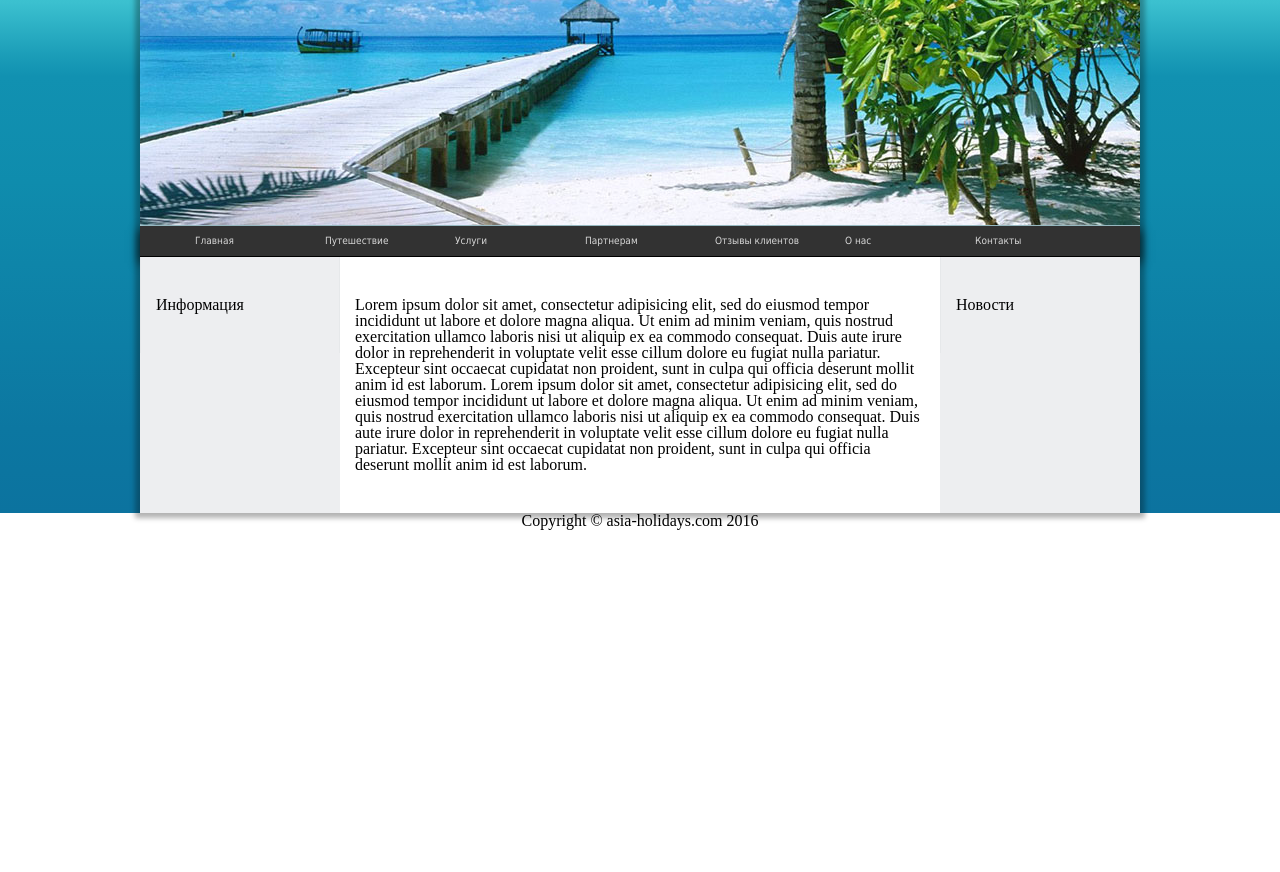
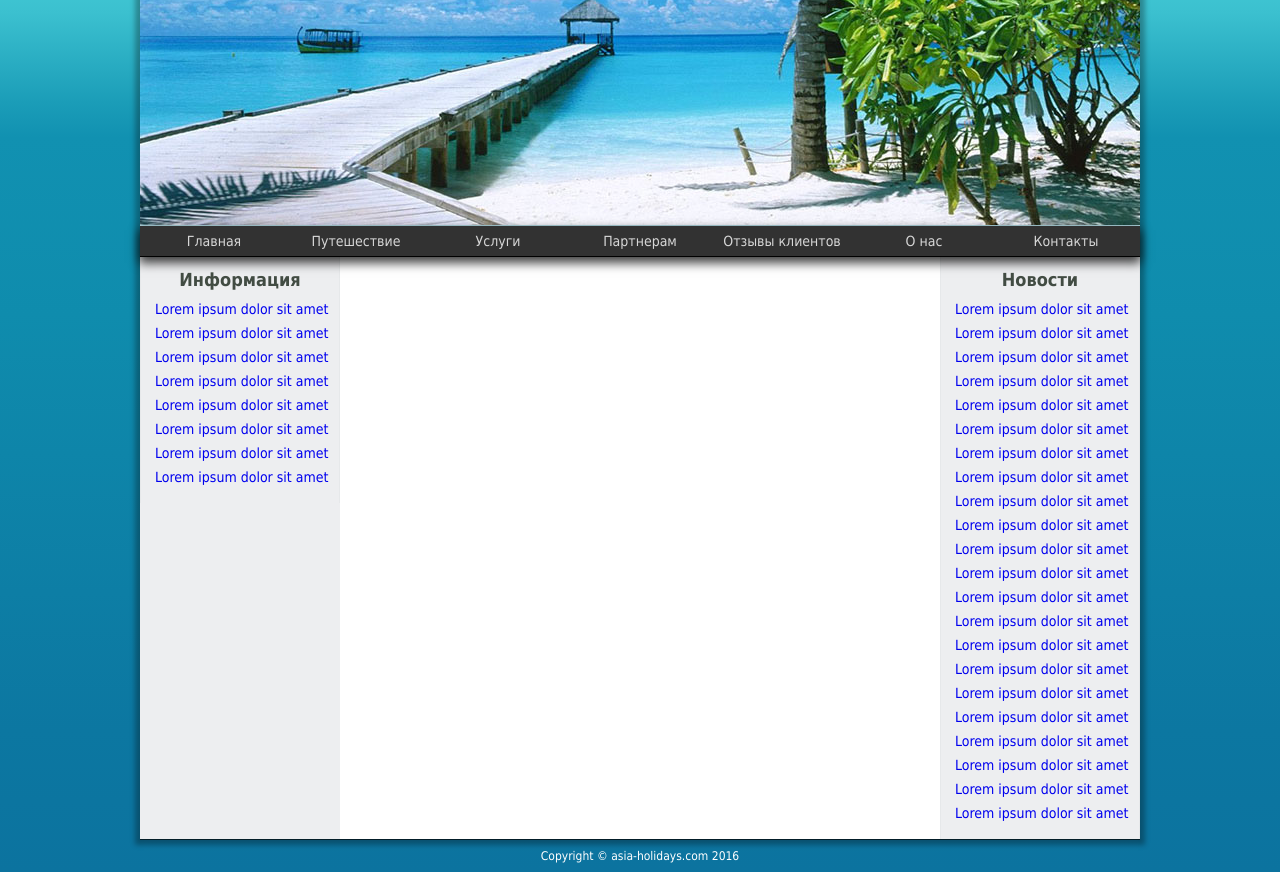
Before and after one commit to VanekJalba/Homework.Tech_Skills, a plain HTML site: page HTML_04/index.html in a window 1280 px wide. Shown: the part 190-1062 px from the top of the page. Before the commit the page ends 800 px from the top, so only its background shows below. Drawn offline with Linux system fonts and the light colour scheme.

Commit message:
HM4 with flex column is done

```diff
--- a/HTML_04/css/style.css
+++ b/HTML_04/css/style.css
@@ -1,12 +1,6 @@
-/*.container{
-  width: 1018px;
-  background-color: white
-}*/
-/*html, body{
-  height: 100%;
-}*/
 body{
-  /*background-color: yellow;*/
+  background-color: #0c739f;
+  font-family: Tahoma,sans-serif;
 }
 .header, .container{
   width: 1000px;
@@ -34,31 +28,15 @@ background: linear-gradient(to bottom,  #40c6d3 0%,#3bc0cf 3%,#1b9db8 13%,#1191b
 filter: progid:DXImageTransform.Microsoft.gradient( startColorstr='#40c6d3', endColorstr='#0c739f',GradientType=0 ); /* IE6-9 */
 
 }
-/*.wrapper{
-  /*width: 1000px;*/
-  /*margin: 0 auto;*/
-  /*height: 100%
-}*/
 .container{
-  /*position: relative;*/
-  /*z-index: 10;*/
-  /*background-color: white;*/
-  /*box-sizing: border-box;
-  min-height: 100%;*/
-  /*padding-bottom: 32px;*/
-  /*margin-bottom: 32px;*/
+  border-bottom: 1px solid #031d28;
   -webkit-box-shadow: 0px 0px 5px 5px rgba(0, 0, 0, 0.3);
   -moz-box-shadow: 0px 0px 5px 5px rgba(0, 0, 0, 0.3);
   box-shadow: 0px 0px 5px 5px rgba(0, 0, 0, 0.3)
 }
-/*.header .logo{
-  float: left;
-}*/
 .header{
   position: relative;
-  font-family: Tahoma, sans-serif;
   color: #128aa7;
-
 }
 .header .logo{
   width: 283px;
@@ -69,22 +47,10 @@ filter: progid:DXImageTransform.Microsoft.gradient( startColorstr='#40c6d3', end
 position: absolute;
 right: 0;
 bottom: 0;
-  /*float: right;*/
-
-  /*display: inline-block;*/
-  /*width: 100%;*/
-
-  /*vertical-align: center;*/
-  /*margin-right: 0;*/
-  /*text-align: center;*/
 }
 .country-link a{
     display: block;
-  /*text-decoration: none;*/
-  /*font-family: Tahoma, sans-serif;*/
   font-size: 10px;
-  /*color: #128aa7;*/
-  /*line-height: 12px;*/
 }
 .country-link a:hover{
 
@@ -93,9 +59,6 @@ bottom: 0;
 .country-link a:visited{
   color: #128aa7;
 }
-/*.country-link ul{
-  display: inline-block;
-}*/
 .country-link li{
   text-align: center;
   display: inline-block;
@@ -106,49 +69,32 @@ bottom: 0;
 }
 .country-link img{
   display: block;
-
-  /*margin: 0 auto;*/
   margin: 0 auto;
 }
-/*.country-link span{
-  display: inline-block;
-  /*line-height: 10px;*/
-/*}*/
 .contacts{
   font-size: 12px;
   line-height: 15px;
-/*color: #128aa7;*/
 }
 .contacts ul li:first-child{
   line-height: 25px;
   font-weight: bold;
 }
 .photo {
+  position: relative;
+  z-index: 2;
   display: block;
   margin: 0 auto;
-  /*margin: 1px auto 1px auto;
-  background: none;*/
   border-top: 1px solid #b0d8e2;
   border-bottom: 1px solid #b0d8e2;
 }
-
-/*.menu ul{
-  height: 50px;
-}*/
 .menu{
+  position: relative;
+  z-index: 2;
   text-align: center;
   font-size: 0;
   line-height: 0;
-  font-family: Tahoma, sans-serif;
-  /*color: #d7d7d7;*/
   border-bottom: 1px solid black;
   background-color: #323232;
-
-  /*width: 100%;
-  display: inline-block;
-  position: relative;
-  margin: 0:auto;*/
-
   -webkit-box-shadow: 0px 5px 10px 1px rgba(0,0,0,0.75);
   -moz-box-shadow: 0px 5px 10px 1px rgba(0,0,0,0.75);
   box-shadow: 0px 5px 10px 1px rgba(0,0,0,0.75);
@@ -158,17 +104,11 @@ bottom: 0;
   margin: 0 auto;
 }
 .menu ul.main-list li{
-  width: 130px;
+  width: 142px;
   height: 30px;
-  /*white-space: nowrap;*/
-  text-align: left;
-  /*line-height: 30px;*/
-  /*text-indent: 10px;*/
-  /*vertical-align: middle;*/
-  /*padding: : 5px;*/
+  text-align: center;
   position: relative;
   display: inline-block;
-  /*background-color: purple;*/
 }
 .menu ul.main-list li ul {
   position: absolute;
@@ -176,11 +116,9 @@ bottom: 0;
   top: 30px;
   background-color: #323232;
   border-top: 1px solid black;
-
   -webkit-box-shadow: 0px 5px 10px 1px rgba(0,0,0,0.75);
   -moz-box-shadow: 0px 5px 10px 1px rgba(0,0,0,0.75);
   box-shadow: 0px 5px 10px 1px rgba(0,0,0,0.75);
-  /*min-width: 100%;*/
 }
 .menu ul.main-list li:hover ul{
   display: block;
@@ -188,101 +126,72 @@ bottom: 0;
 .menu a{
   line-height: 30px;
   display: block;
-  padding-left: 10px;
+  padding: 0 10px 0 10px;
   text-decoration: none;
-  font-size: 10px;
+  font-size: 14px;
     color: #d7d7d7;
-  /*padding: 5px;*/
 }
 .menu a:hover{
   background-color: #262626;
 }
 .menu a:visited{
   color: #d7d7d7;
-
 }
-/*.menu ul.main-list li ul a{
-  margin-top: 5px;
-}*/
 .columns-box{
-  /*font-size: 0;
-  line-height: 0;*/
+  z-index: 1;
   display: flex;
-  /*display: inline-flex;;*/
-  /*float: left;*/
-  /*position: relative;
-  overflow: hidden;*/
 }
 .info-box{
-  /*position: relative;*/
-  /*height: 100%;*/
   width: 20%;
-  /*float: left;*/
   background-color: #edeef0;
-  /*display: inline-flex;*/
-  /*align-items: stretch;
-justify-content: flex-end;*/
-
-
-
-
 }
-/*.info, .content, .news{
-  display: flex;
-  font-size: 15px;
-  line-height: normal;
-}*/
+.info, .content, .news{
+  padding: 14px;
+overflow: hidden;
+white-space: nowrap;
+  color: #424c43;
+}
+.info a, .news a{
+  font-size: 14px;
+  text-decoration: none;
+  line-height: 24px;
+}
+.info a:visited, .news a:visited{
+    color: #424c43;
+}
+.info h1, .news h1, .content h1{
+  text-align: center;
+  font-weight: bold;
+  font-size: 18px;
+  margin-bottom: 8px;
+}
 .info{
-  /*font-size: 10px;
-  line-height: normal;*/
-
-  /*display: flex;*/
-  /*flex-flow: column;*/
-  /*justify-content: flex-start;*/
-  /*align-items: stretch;*/
-  /*float: none;*/
-  /*display: block;
-  position: relative;
-  height: 100%;*/
-    padding: 40px 15px 40px 15px;
     border-left: 1px solid #e6e8ea;
     border-right: 1px solid #e6e8ea;
 }
 .news-box{
   width: 20%;
-  /*float: right;*/
   background-color: #edeef0;
-/*display: inline-flex;*/
-
 }
 .news{
-  padding: 40px 15px 40px 15px;
   border-left: 1px solid #e6e8ea;
   border-right: 1px solid #e6e8ea;
-
 }
 .content-box{
   width: 60%;
-  /*display:block;*/
-  /*width: 100px;*/
-  /*float: left;*/
-  /*display: inline-flex;*/
   background-color: white;
 }
 .content{
-  padding: 40px 15px 40px 15px;
-
 }
 
 footer{
-  /*z-index: 1;*/
-  /*background-color: green;*/
-  /*position: relative;*/
   display: block;
+  font-size: 12px;
+  color:white;
   height: 32px;
+  line-height: 32px;
   text-align: center;
   margin: 0 auto;
-  /*margin-top: -32px;*/
 }
 .clearfix::after{
   content: "";
--- a/HTML_04/index.html
+++ b/HTML_04/index.html
@@ -11,7 +11,7 @@
 <body>
   <div class="header-back">
     <div class="header clearfix">
-      <img class="logo" src="img/logo.png" alt="logo" />
+      <a href="#"><img class="logo" src="img/logo.png" alt="logo" /></a>
       <div class="contacts">
         <ul>
           <li>Наши контакты:</li>
@@ -43,10 +43,12 @@
         </ul>
       </div>
     </div>
+
   </div>
   <div class="container-back">
     <div class="container clearfix">
       <img class="photo" src="img/photo.jpg" alt="" />
+
       <div class="menu">
         <ul class="main-list">
           <li><a href="#">Главная</a></li>
@@ -70,25 +72,118 @@
         <div class="info-box">
           <div class="info">
             <h1>Информация</h1>
+            <a href="#">
+              <p>Lorem ipsum dolor sit amet</p>
+            </a>
+            <a href="#">
+              <p>Lorem ipsum dolor sit amet</p>
+            </a>
+            <a href="#">
+              <p>Lorem ipsum dolor sit amet</p>
+            </a>
+            <a href="#">
+              <p>Lorem ipsum dolor sit amet</p>
+            </a>
+            <a href="#">
+              <p>Lorem ipsum dolor sit amet</p>
+            </a>
+            <a href="#">
+              <p>Lorem ipsum dolor sit amet</p>
+            </a>
+            <a href="#">
+              <p>Lorem ipsum dolor sit amet</p>
+            </a>
+            <a href="#">
+              <p>Lorem ipsum dolor sit amet</p>
+            </a>
+
           </div>
         </div>
         <div class="content-box">
           <div class="content">
-            Lorem ipsum dolor sit amet, consectetur adipisicing elit, sed do eiusmod tempor incididunt ut labore et dolore magna aliqua. Ut enim ad minim veniam, quis nostrud exercitation ullamco laboris nisi ut aliquip ex ea commodo consequat. Duis aute irure dolor
+            <!-- Lorem ipsum dolor sit amet, consectetur adipisicing elit, sed do eiusmod tempor incididunt ut labore et dolore magna aliqua. Ut enim ad minim veniam, quis nostrud exercitation ullamco laboris nisi ut aliquip ex ea commodo consequat. Duis aute irure dolor
             in reprehenderit in voluptate velit esse cillum dolore eu fugiat nulla pariatur. Excepteur sint occaecat cupidatat non proident, sunt in culpa qui officia deserunt mollit anim id est laborum. Lorem ipsum dolor sit amet, consectetur adipisicing
             elit, sed do eiusmod tempor incididunt ut labore et dolore magna aliqua. Ut enim ad minim veniam, quis nostrud exercitation ullamco laboris nisi ut aliquip ex ea commodo consequat. Duis aute irure dolor in reprehenderit in voluptate velit
-            esse cillum dolore eu fugiat nulla pariatur. Excepteur sint occaecat cupidatat non proident, sunt in culpa qui officia deserunt mollit anim id est laborum.
+            esse cillum dolore eu fugiat nulla pariatur. Excepteur sint occaecat cupidatat non proident, sunt in culpa qui officia deserunt mollit anim id est laborum. -->
           </div>
         </div>
         <div class="news-box">
           <div class="news">
             <h1>Новости</h1>
+            <a href="#">
+              <p>Lorem ipsum dolor sit amet</p>
+            </a>
+            <a href="#">
+              <p>Lorem ipsum dolor sit amet</p>
+            </a>
+            <a href="#">
+              <p>Lorem ipsum dolor sit amet</p>
+            </a>
+            <a href="#">
+              <p>Lorem ipsum dolor sit amet</p>
+            </a>
+            <a href="#">
+              <p>Lorem ipsum dolor sit amet</p>
+            </a>
+            <a href="#">
+              <p>Lorem ipsum dolor sit amet</p>
+            </a>
+            <a href="#">
+              <p>Lorem ipsum dolor sit amet</p>
+            </a>
+            <a href="#">
+              <p>Lorem ipsum dolor sit amet</p>
+            </a>
+            <a href="#">
+              <p>Lorem ipsum dolor sit amet</p>
+            </a>
+            <a href="#">
+              <p>Lorem ipsum dolor sit amet</p>
+            </a>
+            <a href="#">
+              <p>Lorem ipsum dolor sit amet</p>
+            </a>
+            <a href="#">
+              <p>Lorem ipsum dolor sit amet</p>
+            </a>
+            <a href="#">
+              <p>Lorem ipsum dolor sit amet</p>
+            </a>
+            <a href="#">
+              <p>Lorem ipsum dolor sit amet</p>
+            </a>
+            <a href="#">
+              <p>Lorem ipsum dolor sit amet</p>
+            </a>
+            <a href="#">
+              <p>Lorem ipsum dolor sit amet</p>
+            </a>
+            <a href="#">
+              <p>Lorem ipsum dolor sit amet</p>
+            </a>
+            <a href="#">
+              <p>Lorem ipsum dolor sit amet</p>
+            </a>
+            <a href="#">
+              <p>Lorem ipsum dolor sit amet</p>
+            </a>
+            <a href="#">
+              <p>Lorem ipsum dolor sit amet</p>
+            </a>
+            <a href="#">
+              <p>Lorem ipsum dolor sit amet</p>
+            </a>
+            <a href="#">
+              <p>Lorem ipsum dolor sit amet</p>
+            </a>
+
           </div>
         </div>
       </div>
     </div>
+
+  <footer><span>Copyright &copy; asia-holidays.com 2016</span></footer>
   </div>
-  <footer><span>Copyright &copy; asia-holidays.com 2016</span></footer>
   </div>
 </body>
 
```
Also changed, not shown: HTML_04/2.html (added, +30 -0 lines).
